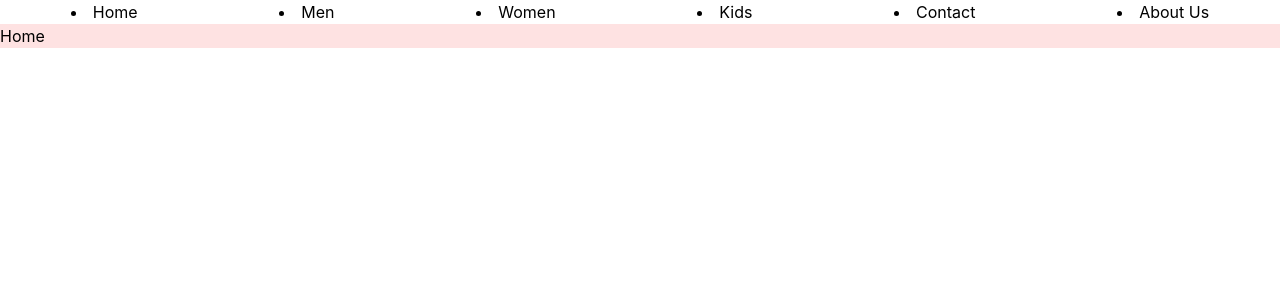
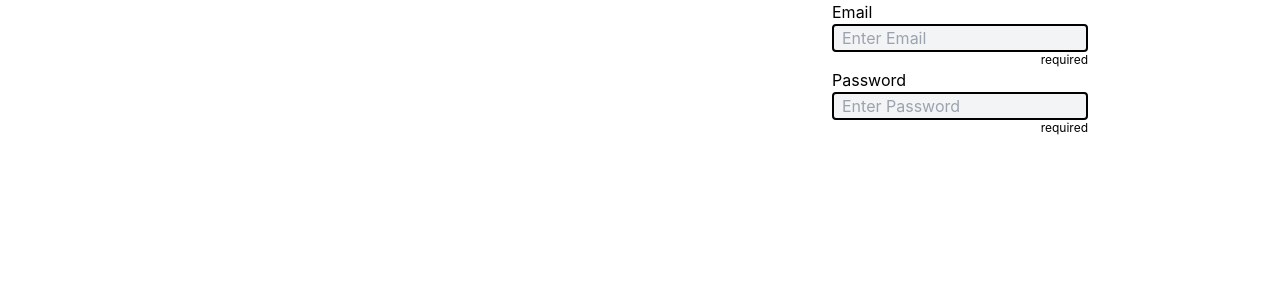
Before and after one commit to nehalprasad/ecommerce, a React (Create React App) app: page / in a window 1280 px wide. Shown: the top 300 px of the page. Built offline with nearby package versions, Linux system fonts and the light colour scheme.

Commit message:
Navbar and Split Components

```diff
--- a/package.json
+++ b/package.json
@@ -6,6 +6,7 @@
     "@testing-library/jest-dom": "^5.17.0",
     "@testing-library/react": "^13.4.0",
     "@testing-library/user-event": "^13.5.0",
+    "prop-types": "^15.8.1",
     "react": "^18.3.1",
     "react-dom": "^18.3.1",
     "react-router-dom": "^6.26.1",
--- a/src/process/application/App.js
+++ b/src/process/application/App.js
@@ -10,16 +10,15 @@ import {
   SignIn,
   SignUp,
 } from "../../show/pages/public";
-import { Navbar } from "../../show/components";
 import { Cart } from "../../show/pages/private";
 
 const App = () => {
   return (
     <Router>
-      <Navbar />
       <Routes>
-        <Route path="/" element={<Home />} />
+        <Route path="/" element={<SignIn />} />
         <Route path="/about" element={<About />} />
+        <Route path="/home" element={<Home />} />
         <Route path="/card" element={<Cart />} />
         <Route path="/contact" element={<Contact />} />
         <Route path="/kids" element={<Kids />} />
--- a/src/show/assets/index.js
+++ b/src/show/assets/index.js
@@ -0,0 +1,13 @@
+import { ReactComponent as Cart } from "./Cart.svg";
+
+export const icons = [Cart];
+
+icons.map((icon) => {
+  const Icon = (props) => {
+    const ShowIcon = icon;
+    return <ShowIcon {...props} />;
+  };
+  return Icon;
+});
+
+export { Cart };
--- a/src/show/components/Navbar/index.js
+++ b/src/show/components/Navbar/index.js
@@ -1,17 +1,18 @@
 import React from "react";
 import { Link } from "react-router-dom";
+import { Cart } from "../../assets";
 
 const Navbar = () => {
   return (
-    <div >
-        <nav className="flex justify-around">
-           <Link to="/"><li>Home</li></Link>
-           <Link to="/Men"><li>Men</li></Link>
-           <Link to="/Women"><li>Women</li></Link>
-           <Link to="/Kids"><li>Kids</li></Link>
-           <Link to="/Contact"><li>Contact</li></Link>
-           <Link to="/about"><li>About Us</li></Link>
-        </nav>
+    <div>
+      <nav className="flex justify-between w-full font-mono items-center py-4">
+        <Link to="/" className="text-4xl cursor-pointer hover:text-red-900">Ecommerce</Link>
+        <Link to="/Men" className="hover:text-red-900">Men</Link>
+        <Link to="/Women" className="hover:text-red-900">Women</Link>
+        <Link to="/Kids" className="hover:text-red-900">Kids</Link>
+        <Link to="/about" className="hover:text-red-900">About Us</Link>
+        <Link to="/cart" className="hover:text-red-900"><Cart/></Link>
+      </nav>
     </div>
   );
 };
--- /dev/null
+++ b/src/show/components/Split/index.js
@@ -0,0 +1,18 @@
+import PropTypes from "prop-types";
+import React, { Fragment } from "react";
+
+const Split = ({ leftContent = Fragment, rightContent = Fragment }) => {
+  return (
+    <div className="h-screen flex">
+      <div className="w-full h-full">{leftContent}</div>
+      <div className="w-full h-full">{rightContent}</div>
+    </div>
+  );
+};
+
+Split.propTypes = {
+  leftContent: PropTypes.element,
+  rightContent: PropTypes.element,
+};
+
+export default Split;
--- a/src/show/components/index.js
+++ b/src/show/components/index.js
@@ -1,4 +1,5 @@
+import Split from "./Split";
 import Navbar from "./Navbar";
 import TextField from "./TextField";
 
-export { Navbar, TextField };
+export { Navbar, Split, TextField };
--- a/src/show/pages/public/Home/index.js
+++ b/src/show/pages/public/Home/index.js
@@ -1,9 +1,11 @@
 import React from 'react'
+import { Navbar } from '../../../components'
 
-function Home() {
-  return (
-    <div className='flex bg-red-100'>Home</div>
+const Home =()=>(
+    <div className='h-screen bg-gray-300 px-20	w-screen'>
+
+      <Navbar/>
+    </div>
   )
-}
 
 export default Home
--- a/src/show/pages/public/SignIn/index.js
+++ b/src/show/pages/public/SignIn/index.js
@@ -1,13 +1,22 @@
-import React from 'react'
-import { TextField } from '../../../components'
+import React from "react";
+import { Split, TextField } from "../../../components";
 
 function SignIn() {
   return (
-    <div className='flex justify-center items-center flex flex-row'>
-        <TextField label='Email' placeholder='Enter Email' required  />
-        <TextField label='Password' placeholder='Enter Password' required password />
-    </div>
-  )
+    <Split
+      rightContent={
+        <div className="flex justify-center items-center flex-col">
+          <TextField label="Email" placeholder="Enter Email" required />
+          <TextField
+            label="Password"
+            placeholder="Enter Password"
+            required
+            password
+          />
+        </div>
+      }
+    />
+  );
 }
 
-export default SignIn
+export default SignIn;
```
Also changed, not shown: src/show/assets/Cart.svg (added), 1 other file (tests, documents, lock files or other folders).
